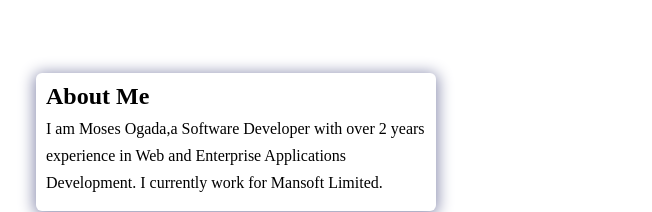
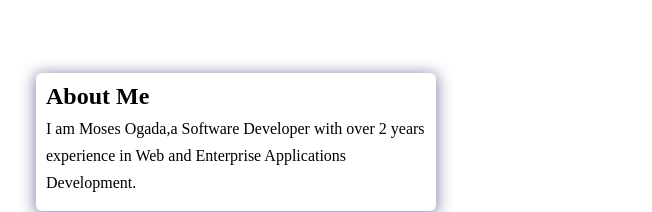
Before and after one commit to OgadaMoses/my_portfolioV1, a plain HTML site: page index.html in a window 1280 px wide. Shown: the part 201-413 px from the top of the page, 628-1280 px from the left. Drawn offline with nearby package versions, Linux system fonts and the light colour scheme.

Commit message:
update about section

```diff
--- a/index.html
+++ b/index.html
@@ -60,7 +60,7 @@
       <h2 class="bio-title">About Me</h2>
       <p class="bio-text">
         I am Moses Ogada,a Software Developer with over 2 years experience in Web and Enterprise Applications Development.
-        I currently work for Mansoft Limited.
+
       </p>
     </div>
      </section>
```
